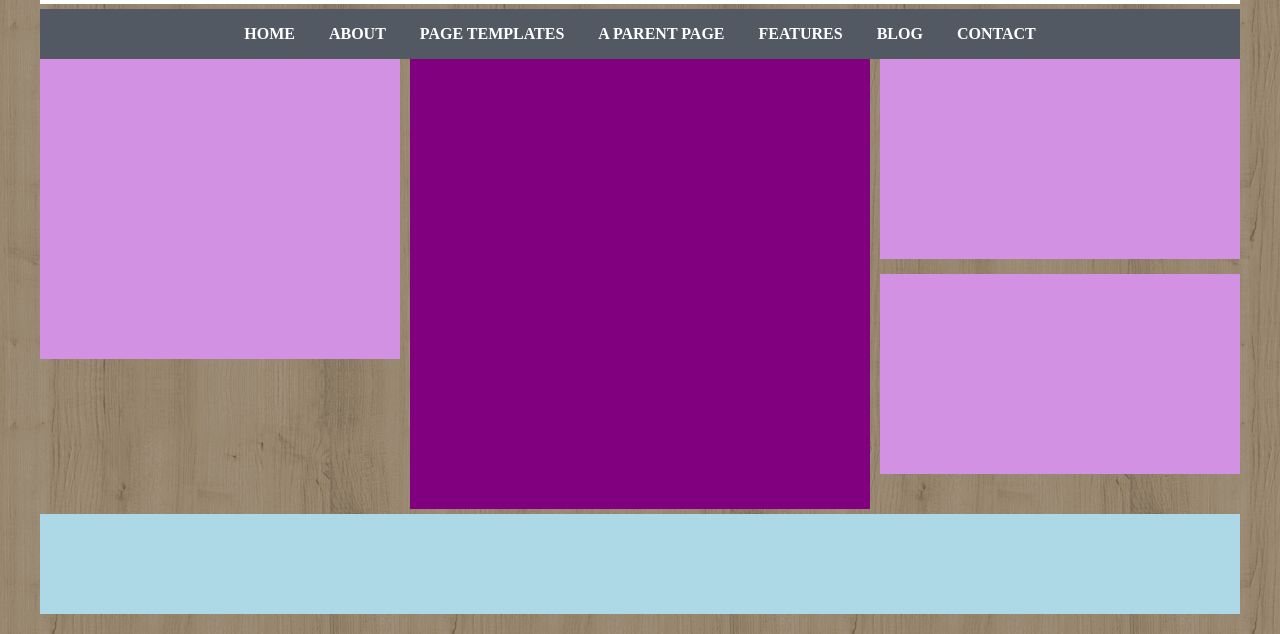
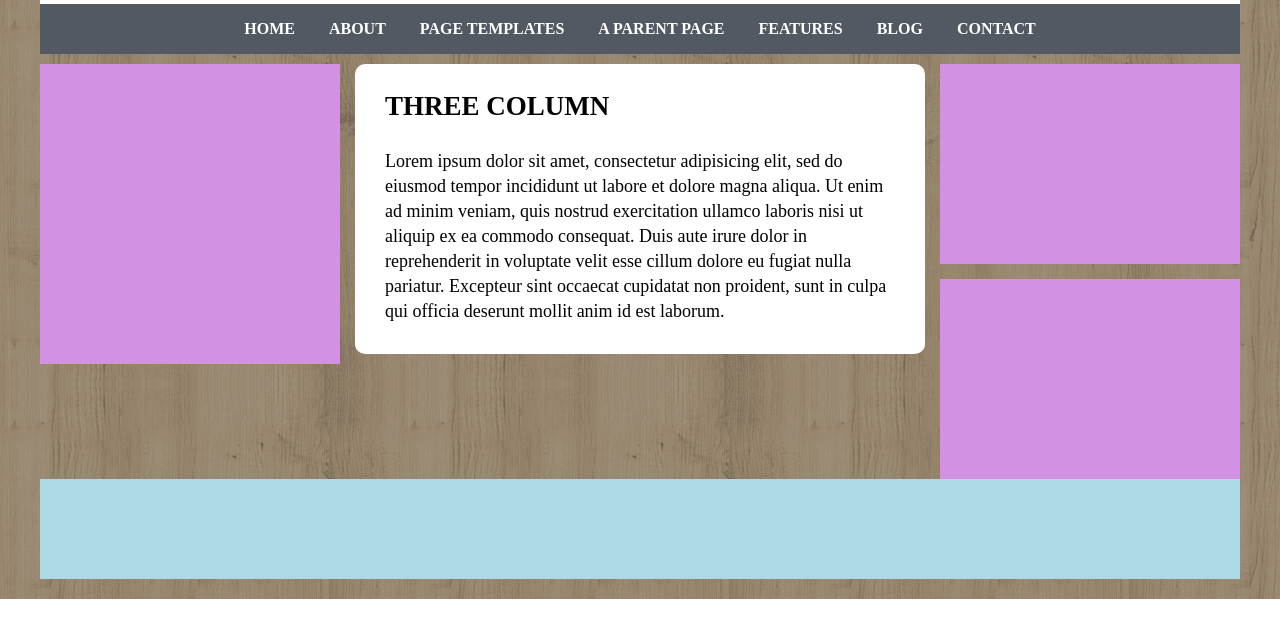
Before and after one commit to sabrina-fontana/htmlcss-wp, a plain HTML site: page index.html in a window 1280 px wide. Shown: the part 416-1050 px from the top of the page. After the commit the page ends 1015 px from the top, so only its background shows below. Drawn offline with Linux system fonts and the light colour scheme; grey boxes are pictures that could not be loaded.

Commit message:
creazione colonna centrale

```diff
--- a/css/style.css
+++ b/css/style.css
@@ -50,14 +50,10 @@ header {
   font-weight: bold;
   position: absolute;
   bottom: 0;
-  width: 1200px;
+  width: 100%;
   text-align: center;
   line-height: 150px;
   vertical-align: middle;
-}
-
-main {
-  padding: 5px 0;
 }
 
 .header-navbar {
@@ -75,7 +71,6 @@ main {
 li {
   display: inline-block;
   line-height: 50px;
-  vertical-align: middle;
   padding: 0 15px;
 }
 
@@ -84,33 +79,46 @@ a {
   color: white;
 }
 
-.sezione1 {
-  width: 30%;
+main {
+  padding-top: 10px;
+}
+
+.section1 {
+  width: 25%;
   height: 300px;
   background-color: #d391e3;
 }
 
-.sezione2 {
-  width: calc(40% - 20px);
-  height: 450px;
-  background-color: #800080;
-  margin: 0 10px;
+.section2 {
+  width: 50%;
+  padding: 0 15px;
 }
 
-.sezione3 {
-  width: 30%;
+.main-content {
+  background-color: white;
+  font-size: 18px;
+  border-radius: 10px;
 }
 
-.sezione3 .blocco {
+.section2 * {
+  padding: 15px;
+  line-height: 25px;
+}
+
+.section3 {
+  width: 25%;
+}
+
+.section3 .blocco {
   background-color: #d391e3;
 }
 
-.sezione3 .blocco:first-child {
+.section3 .blocco:first-child {
   height: 200px;
   margin-bottom: 15px;
 }
 
-.sezione3 .blocco:nth-child(2) {
+.section3 .blocco:nth-child(2) {
   height: 200px;
 }
 
--- a/index.html
+++ b/index.html
@@ -13,8 +13,6 @@
         <div class="logo-header"></div>
         <div class="logo-text">ANOTHER BEAUTIFUL ORGANIC THEME</div>
       </header>
-      <!-- inizio parte centrale -->
-      <main class="clearfix">
       <!-- inizio navbar -->
       <nav class="header-navbar">
         <ul>
@@ -28,19 +26,28 @@
         </ul>
       </nav>
       <!-- fine navbar -->
-        <!-- sezione a sinistra -->
-        <section class="sezione1 float-l">
+      <!-- inizio parte centrale -->
+      <main class="clearfix">
+        <!-- inizio sezione a sinistra -->
+        <section class="section1 float-l">
         </section>
-        <!-- sezione centrale -->
-        <section class="sezione2 float-l">
+        <!-- fine sezione a sinistra -->
+        <!-- inizio sezione centrale -->
+        <section class="section2 float-l">
+          <div class="main-content">
+            <h2>THREE COLUMN</h2>
+            <p>Lorem ipsum dolor sit amet, consectetur adipisicing elit, sed do eiusmod tempor incididunt ut labore et dolore magna aliqua. Ut enim ad minim veniam, quis nostrud exercitation ullamco laboris nisi ut aliquip ex ea commodo consequat. Duis aute irure dolor in reprehenderit in voluptate velit esse cillum dolore eu fugiat nulla pariatur. Excepteur sint occaecat cupidatat non proident, sunt in culpa qui officia deserunt mollit anim id est laborum.</p>
+          </div>
         </section>
-        <!-- sezione a destra -->
-        <section class="sezione3 float-l">
+        <!-- fine sezione centrale -->
+        <!-- inizio sezione a destra -->
+        <section class="section3 float-l">
           <div class="blocco"></div>
           <div class="blocco"></div>
         </section>
+        <!-- fine sezione a destra -->
+      <!-- fine parte centrale -->
       </main>
-      <!-- fine parte centrale -->
       <!-- piè di pagina -->
       <footer></footer>
     </div>
```
Lines whose indentation alone changed are shown as unchanged.
